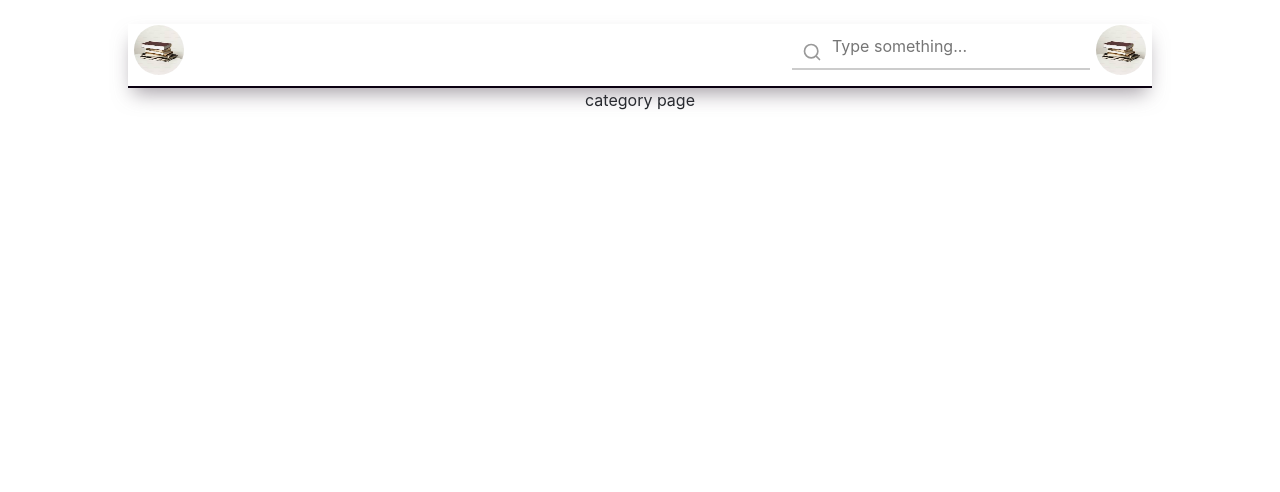
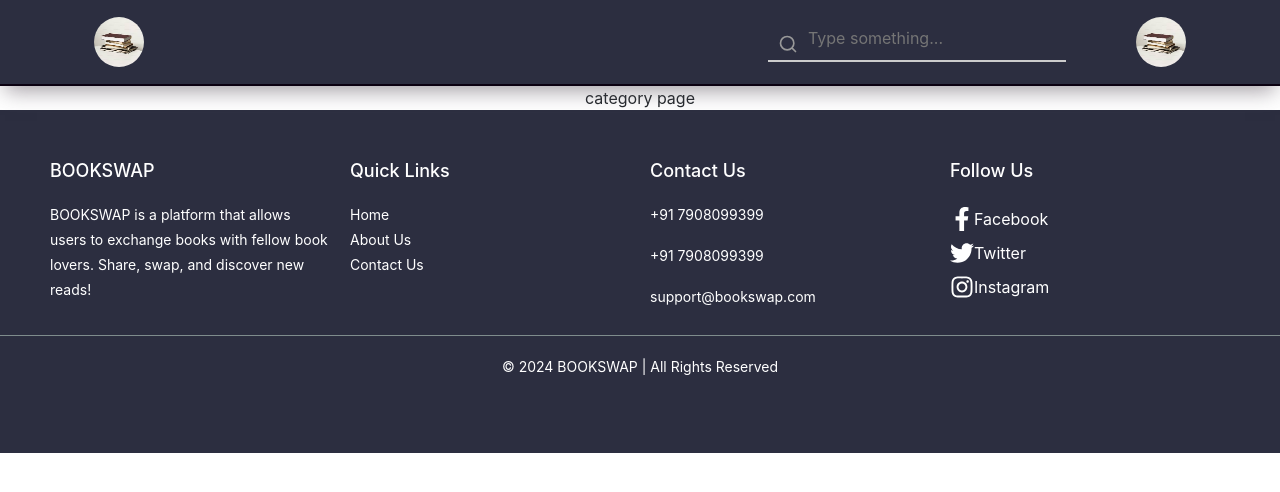
Before and after one commit to NoobOtaku-terminal/book_swap_frontend, a React (Create React App) app: page /category in a window 1280 px wide. Shown: the top 492 px of the page. Built offline with nearby package versions, Linux system fonts and the light colour scheme.

Commit message:
css changes

```diff
--- a/package.json
+++ b/package.json
@@ -10,6 +10,7 @@
     "@testing-library/user-event": "^13.5.0",
     "react": "^18.3.1",
     "react-dom": "^18.3.1",
+    "react-icons": "^5.3.0",
     "react-router-dom": "^6.27.0",
     "react-scripts": "5.0.1",
     "styled-components": "^6.1.13",
--- a/src/App.css
+++ b/src/App.css
@@ -1,9 +1,6 @@
-body{
-  margin: 0% 10%;
-
-}
 .App {
     text-align: center;
+    margin: 0% 10%;
 }
 
 .App-logo {
--- a/src/App.js
+++ b/src/App.js
@@ -6,20 +6,26 @@ import MyAccount from './pages/myaccount';
 import Header from './components/header';
 import Login from './pages/login';
 import Category from './pages/category'
+import Footer from './components/footer'
 function AppContent() {
   const location = useLocation();  // useLocation now works because it's inside Router
   const hideHeader = ['/login'];  // List of routes where the header should be hidden
 
   return (
-    <div className="App">
+    <div >
       {/* Conditionally render Header based on current path */}
       {!hideHeader.includes(location.pathname) && <Header />}
+      <div className="App">
+
         <Routes>
           <Route path='/' element={<Landing />} />
           <Route path="/myaccount" element={<MyAccount />} />
           <Route path="/login" element={<Login />} />
           <Route path="/category" element={<Category />} />
         </Routes>
+      </div>
+
+      <Footer />
     </div>
   );
 }
--- /dev/null
+++ b/src/components/footer.js
@@ -0,0 +1,59 @@
+import React from 'react';
+import '../components_css/footer.css'; // You can adjust styles in this file
+import { FaFacebookF, FaInstagram, FaTwitter } from 'react-icons/fa';
+
+function Footer() {
+    return (
+        <footer className="footer">
+            <div className="footer-container">
+
+                {/* About Section */}
+                <div className="footer-section about">
+                    <h3>BOOKSWAP</h3>
+                    <p>BOOKSWAP is a platform that allows users to exchange books with fellow book lovers. Share, swap, and discover new reads!</p>
+                </div>
+
+                {/* Quick Links Section */}
+                <div className="footer-section links">
+                    <h3>Quick Links</h3>
+                    <ul>
+                        <li><a href="/">Home</a></li>
+                        <li><a href="/about">About Us</a></li>
+                        <li><a href="/contact">Contact Us</a></li>
+                    </ul>
+                </div>
+
+                {/* Contact Section */}
+                <div className="footer-section contact">
+                    <h3>Contact Us</h3>
+                    <p><i className="fas fa-phone"></i> +91 7908099399</p>
+                    <p><i className="fas fa-phone"></i> +91 7908099399</p>
+                    <p><i className="fas fa-envelope"></i> support@bookswap.com</p>
+                </div>
+
+                {/* Social Media Section */}
+                <div className="footer-section social">
+                    <h3>Follow Us</h3>
+                    <div className="social-links">
+                        <a href="https://facebook.com" target="_blank" rel="noopener noreferrer">
+                            <FaFacebookF size={24} /> Facebook
+                        </a>
+                        <a href="https://twitter.com" target="_blank" rel="noopener noreferrer">
+                            <FaTwitter size={24} /> Twitter
+                        </a>
+                        <a href="https://instagram.com" target="_blank" rel="noopener noreferrer">
+                            <FaInstagram size={24} /> Instagram
+                        </a>
+                    </div>
+
+                </div>
+            </div>
+
+            <div className="footer-bottom">
+                <p>&copy; {new Date().getFullYear()} BOOKSWAP | All Rights Reserved</p>
+            </div>
+        </footer>
+    );
+};
+
+export default Footer;
--- a/src/components/header.js
+++ b/src/components/header.js
@@ -4,23 +4,26 @@ import '../components_css/search.css';
 import { useNavigate } from 'react-router-dom';
 
 function Header() {
+    const navigate = useNavigate();
 
-    const navigate = useNavigate();
     const handleAccount = () => {
         navigate('/myaccount');
     }
+
     const goHome = () => {
         navigate('/');
     }
+
     return (
-        <div className='glow-border mt-4'>
-            <div className='d-flex justify-content-between align-items-center'>
-                <div ><button onClick={handleAccount} style={{ border: 'none', borderRadius: "50%", backgroundColor: 'transparent' }}>
-                    <img src={logo} alt="logo" style={{ width: "50px", height: "50px", borderRadius: "50%" }} />
-                </button>
+        <div className='glow-border' style={{ backgroundColor: '#2c2e40', padding: '1rem 4rem' }}> {/* Corrected padding */}
+            <div className='d-flex justify-content-between align-items-center mx-4'> {/* Use Bootstrap margin utility class */}
+                <div>
+                    <button onClick={goHome} style={{ border: 'none', borderRadius: "50%", backgroundColor: 'transparent' }}>
+                        <img src={logo} alt="logo" style={{ width: "50px", height: "50px", borderRadius: "50%" }} />
+                    </button>
                 </div>
-                <div className='d-flex'>
-                    <div className="ui-input-container">
+                <div className='d-flex' >
+                    <div className="ui-input-container" style={{ marginRight: '4rem' }}>
                         <input
                             required
                             placeholder="Type something..."
@@ -40,9 +43,10 @@ function Header() {
                             </svg>
                         </div>
                     </div>
-                    <div><button onClick={handleAccount} style={{ border: 'none', borderRadius: "50%", backgroundColor: 'transparent' }}>
-                        <img src={logo} alt="logo" style={{ width: "50px", height: "50px", borderRadius: "50%" }} />
-                    </button>
+                    <div>
+                        <button onClick={handleAccount} style={{ border: 'none', borderRadius: "50%", backgroundColor: 'transparent' }}>
+                            <img src={logo} alt="logo" style={{ width: "50px", height: "50px", borderRadius: "50%" }} />
+                        </button>
                     </div>
                 </div>
             </div>
--- /dev/null
+++ b/src/components_css/footer.css
@@ -0,0 +1,75 @@
+.footer {
+    background-color: #2c2e40;
+    color: #fff;
+    padding: 40px 0;
+    font-size: 14px;
+}
+
+.footer-container {
+    display: flex;
+    justify-content: space-between;
+    flex-wrap: wrap;
+    max-width: 1200px;
+    margin: 0 auto;
+}
+
+.footer-section {
+    flex: 1;
+    margin: 10px;
+    min-width: 200px;
+}
+
+.footer-section h3 {
+    font-size: 18px;
+    margin-bottom: 20px;
+}
+
+.footer-section p,
+.footer-section ul {
+    line-height: 1.8;
+}
+
+.footer-section ul {
+    list-style: none;
+    padding: 0;
+}
+
+.footer-section ul li a {
+    color: #fff;
+    text-decoration: none;
+}
+
+.footer-section ul li a:hover {
+    text-decoration: underline;
+}
+
+.social-links a {
+    display: block;
+    margin: 5px 0;
+    color: #fff;
+    font-size: 16px;
+}
+
+.social-links a:hover {
+    text-decoration: underline;
+}
+
+.footer-bottom {
+    text-align: center;
+    padding: 20px 0;
+    border-top: 1px solid #7f8c8d;
+}
+.social-links {
+    display: flex;
+    flex-direction: column; /* Align items in a row */
+    justify-content: center; /* Center the items */
+    /* Space between the links */
+    margin-top: 1rem; /* Space above the links */
+}
+
+.social-links a {
+    color: white; /* Change color as needed */
+    text-decoration: none; /* Remove underline */
+    display: flex; /* Make link display flex */
+    align-items: center; /* Center icons and text vertically */
+}
--- a/src/pages/landing.js
+++ b/src/pages/landing.js
@@ -1,5 +1,5 @@
 import React from 'react'
-import Header from '../components/header'
+// import Header from '../components/header'
 import Categories from '../components/categories'
 import Slide from '../components/slide'
 // import Splide from '@splidejs/splide'
```
Also changed, not shown: 1 other file (tests, documents, lock files or other folders). Lines whose indentation alone changed are shown as unchanged.
